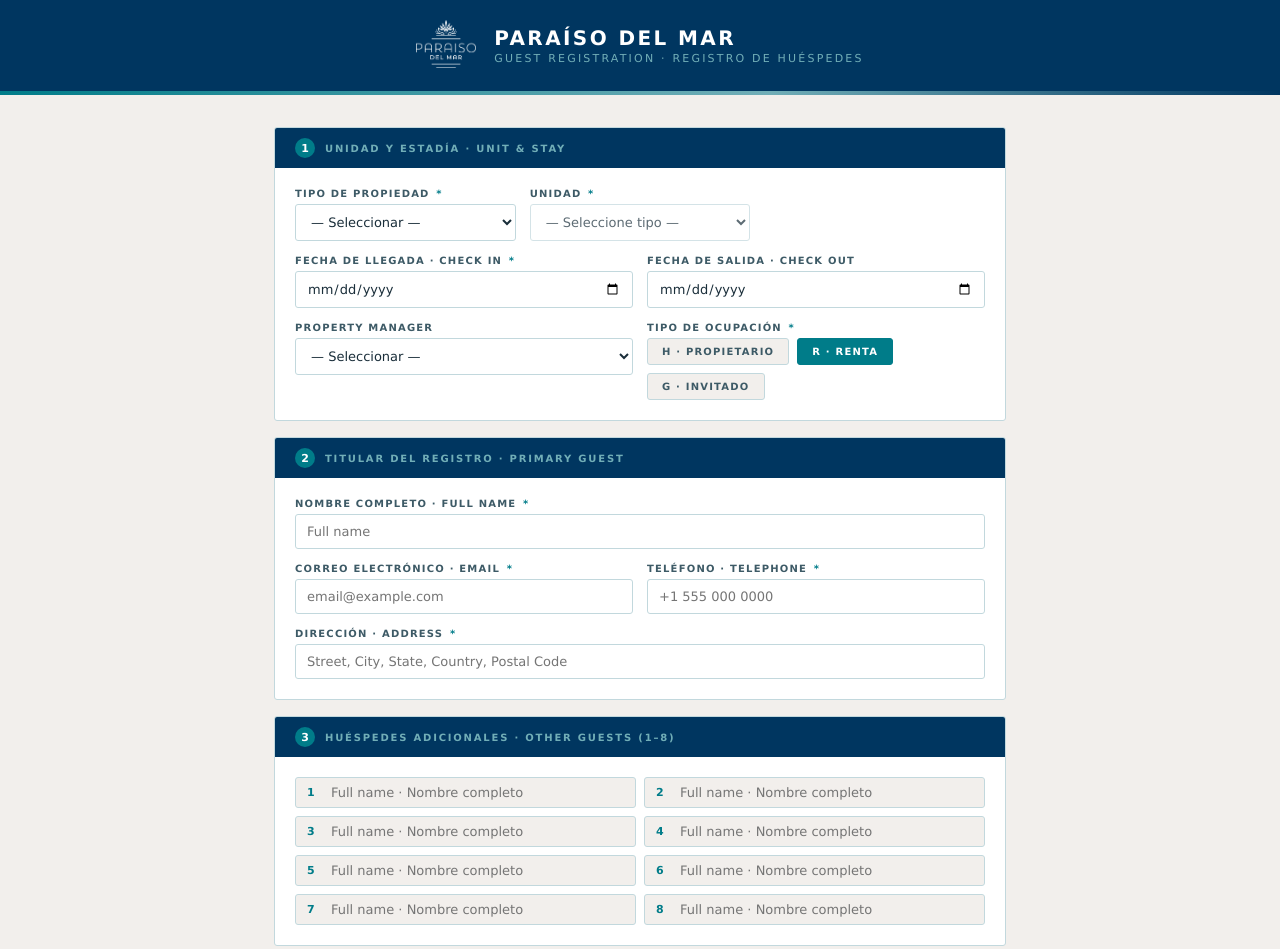
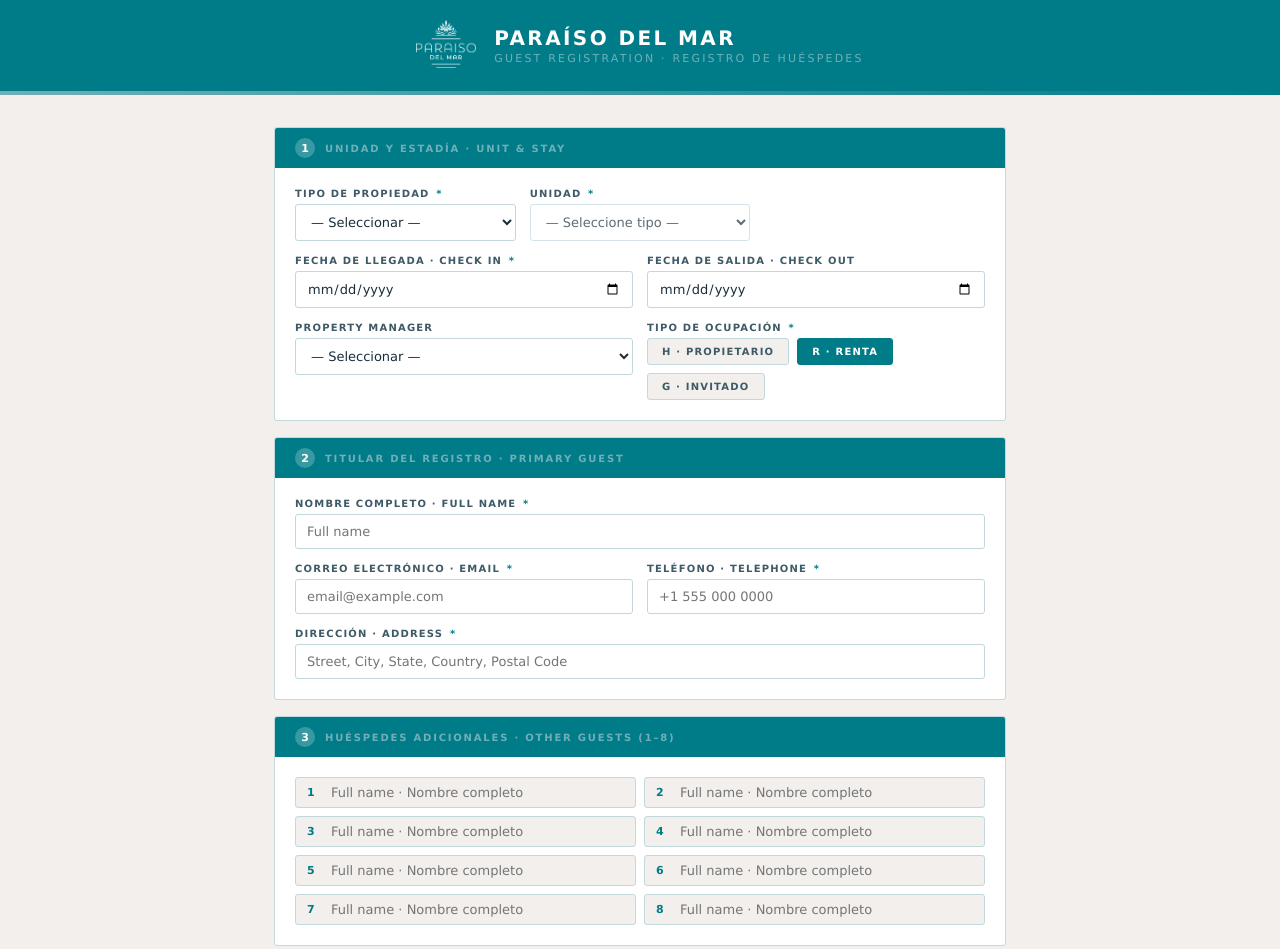
Before and after one commit to bernazga-netizen/paraiso-del-mar-dashboard, a plain HTML site: page registro-form.html in a window 1280 px wide. Shown: the top 949 px of the page. Drawn offline with nearby package versions, Linux system fonts and the light colour scheme; no server answers.

Commit message:
feat: header y section-headers cambiados a teal primario

```diff
--- a/registro-form.html
+++ b/registro-form.html
@@ -25,12 +25,12 @@
   * { box-sizing: border-box; margin: 0; padding: 0; }
   body { font-family: Verdana, Geneva, sans-serif; font-size: 13px; background: var(--dust); color: var(--ink); min-height: 100vh; }
 
-  .header { background: var(--navy); padding: 0; }
+  .header { background: var(--teal); padding: 0; }
   .header-inner { max-width: 780px; margin: 0 auto; padding: 20px 24px; display: flex; align-items: center; justify-content: center; gap: 18px; }
   .logo-mark svg { width: 52px; height: 52px; }
   .header-text h1 { font-family: Verdana, sans-serif; font-size: 20px; font-weight: bold; color: var(--white); letter-spacing: 0.12em; text-transform: uppercase; }
   .header-text h1 span { display: block; font-size: 11px; font-weight: normal; letter-spacing: 0.2em; color: var(--teal-lt); margin-top: 2px; }
-  .header-rule { height: 4px; background: linear-gradient(90deg, var(--teal) 0%, var(--teal-lt) 60%, transparent 100%); }
+  .header-rule { height: 4px; background: linear-gradient(90deg, var(--teal-lt) 0%, rgba(113,174,183,0.4) 60%, transparent 100%); }
 
   .container { max-width: 780px; margin: 0 auto; padding: 32px 24px 80px; }
 
@@ -46,8 +46,8 @@
   .pdf-fallback a:hover { background: var(--navy); }
 
   .section { background: var(--white); border: 1px solid var(--border); border-radius: 3px; margin-bottom: 16px; overflow: hidden; }
-  .section-header { background: var(--navy); padding: 10px 20px; display: flex; align-items: center; gap: 10px; }
-  .section-num { width: 20px; height: 20px; background: var(--teal); color: var(--white); font-size: 11px; font-weight: bold; display: flex; align-items: center; justify-content: center; border-radius: 50%; flex-shrink: 0; }
+  .section-header { background: var(--teal); padding: 10px 20px; display: flex; align-items: center; gap: 10px; }
+  .section-num { width: 20px; height: 20px; background: rgba(255,255,255,0.22); color: var(--white); font-size: 11px; font-weight: bold; display: flex; align-items: center; justify-content: center; border-radius: 50%; flex-shrink: 0; }
   .section-title { font-size: 10px; font-weight: bold; letter-spacing: 0.18em; text-transform: uppercase; color: var(--teal-lt); }
   .section-body { padding: 20px; }
 
```
